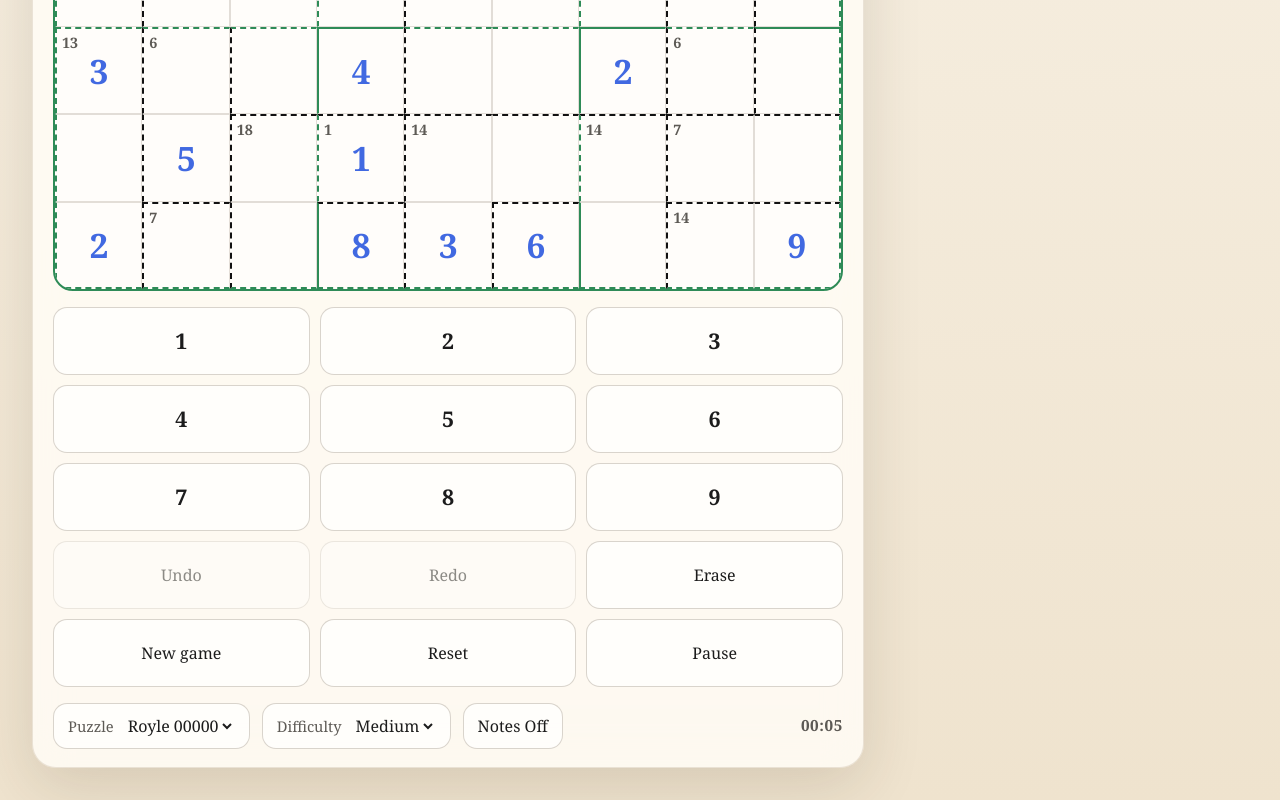
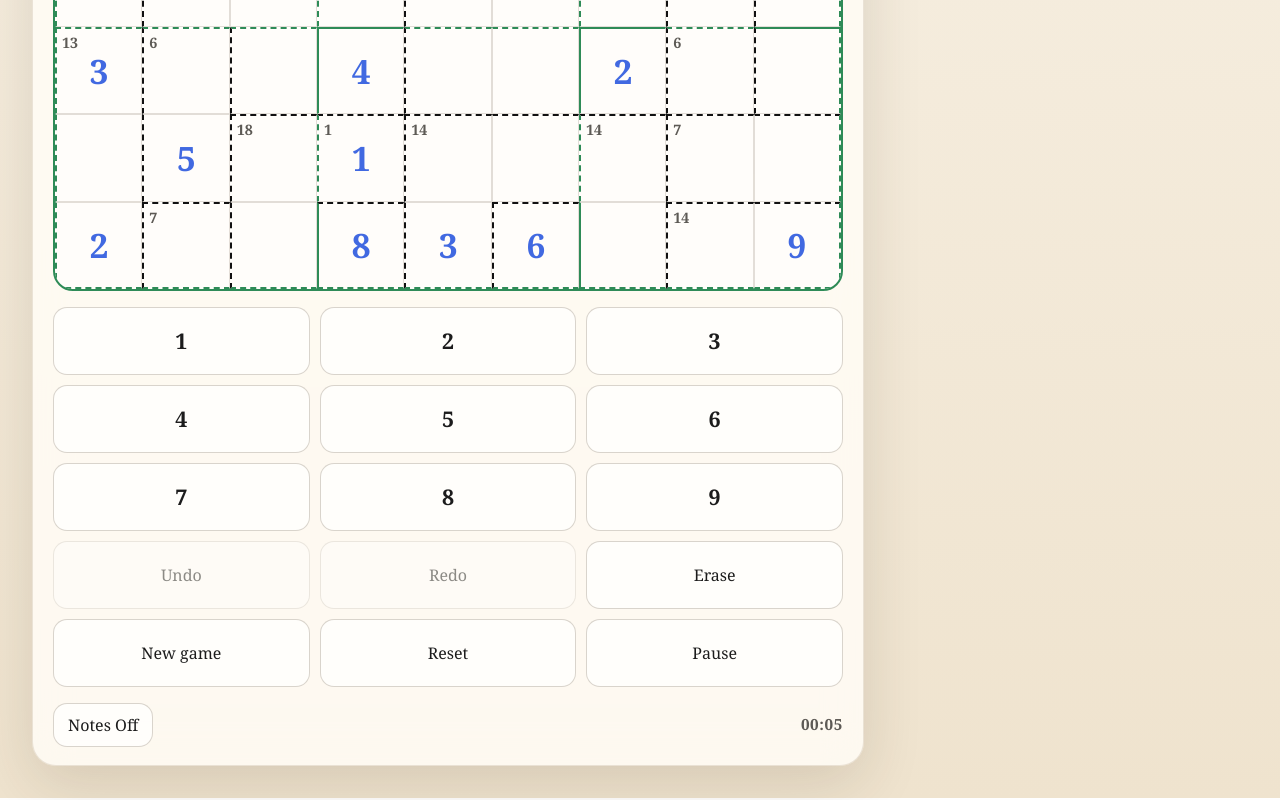
Before and after one commit to Earl-Brown/sudoku-vibe, a Next.js app: page / in a window 1280 px wide. Shown: the part 605-1405 px from the top of the page. Built offline with nearby package versions, Linux system fonts and the light colour scheme.

Commit message:
Streamline main gameplay controls

```diff
--- a/app/globals.css
+++ b/app/globals.css
@@ -812,3 +812,13 @@ h1 {
 .keypad-action {
   min-height: 56px;
 }
+
+.setup-summary {
+  display: grid;
+  gap: 6px;
+  margin-bottom: 14px;
+}
+
+.setup-summary p {
+  margin: 0;
+}
--- a/components/game-app.tsx
+++ b/components/game-app.tsx
@@ -342,36 +342,6 @@ export function GameApp() {
             </button>
           </div>
           <div className="toolbar toolbar-below">
-            <label className="select-wrap">
-              <span>Puzzle</span>
-              <select
-                aria-label="Puzzle selector"
-                value={state.puzzleId}
-                onChange={(event) => setState((current) => switchPuzzle(current, event.target.value))}
-              >
-                {puzzles.map((entry) => (
-                  <option key={entry.id} value={entry.id}>
-                    {entry.name}
-                  </option>
-                ))}
-              </select>
-            </label>
-            <label className="select-wrap">
-              <span>Difficulty</span>
-              <select
-                aria-label="Difficulty selector"
-                value={state.playDifficulty}
-                onChange={(event) =>
-                  setState((current) => switchPlayDifficulty(current, event.target.value as PlayDifficulty))
-                }
-              >
-                {Object.entries(playDifficultyLabels).map(([value, label]) => (
-                  <option key={value} value={value}>
-                    {label}
-                  </option>
-                ))}
-              </select>
-            </label>
             <button onClick={() => setState((current) => toggleNoteMode(current))} className={state.noteMode ? "active" : ""}>
               Notes {state.noteMode ? "On" : "Off"}
             </button>
@@ -384,10 +354,12 @@ export function GameApp() {
           <details className="panel help-panel">
             <summary>Instructions</summary>
             <div className="help-panel-body">
+              <div className="setup-summary">
+                <p><strong>Puzzle:</strong> {puzzle.name}</p>
+                <p><strong>Difficulty:</strong> {playDifficultyLabels[state.playDifficulty]}</p>
+                <p>{playDifficultyLabels[state.playDifficulty]} starts with {givenCount} pre-filled number{givenCount === 1 ? "" : "s"}.</p>
+              </div>
               <p>{puzzle.name} uses a {puzzle.complexity.toLowerCase()} cage layout.</p>
-              <p>
-                {playDifficultyLabels[state.playDifficulty]} starts with {givenCount} pre-filled number{givenCount === 1 ? "" : "s"}.
-              </p>
               <ul className="tips">
                 <li>Each row, column, and 3x3 box must contain 1 through 9 exactly once.</li>
                 <li>Cages must add up to their corner total and cannot repeat a digit.</li>
```
Also changed, not shown: 1 other file (tests, documents, lock files or other folders).
